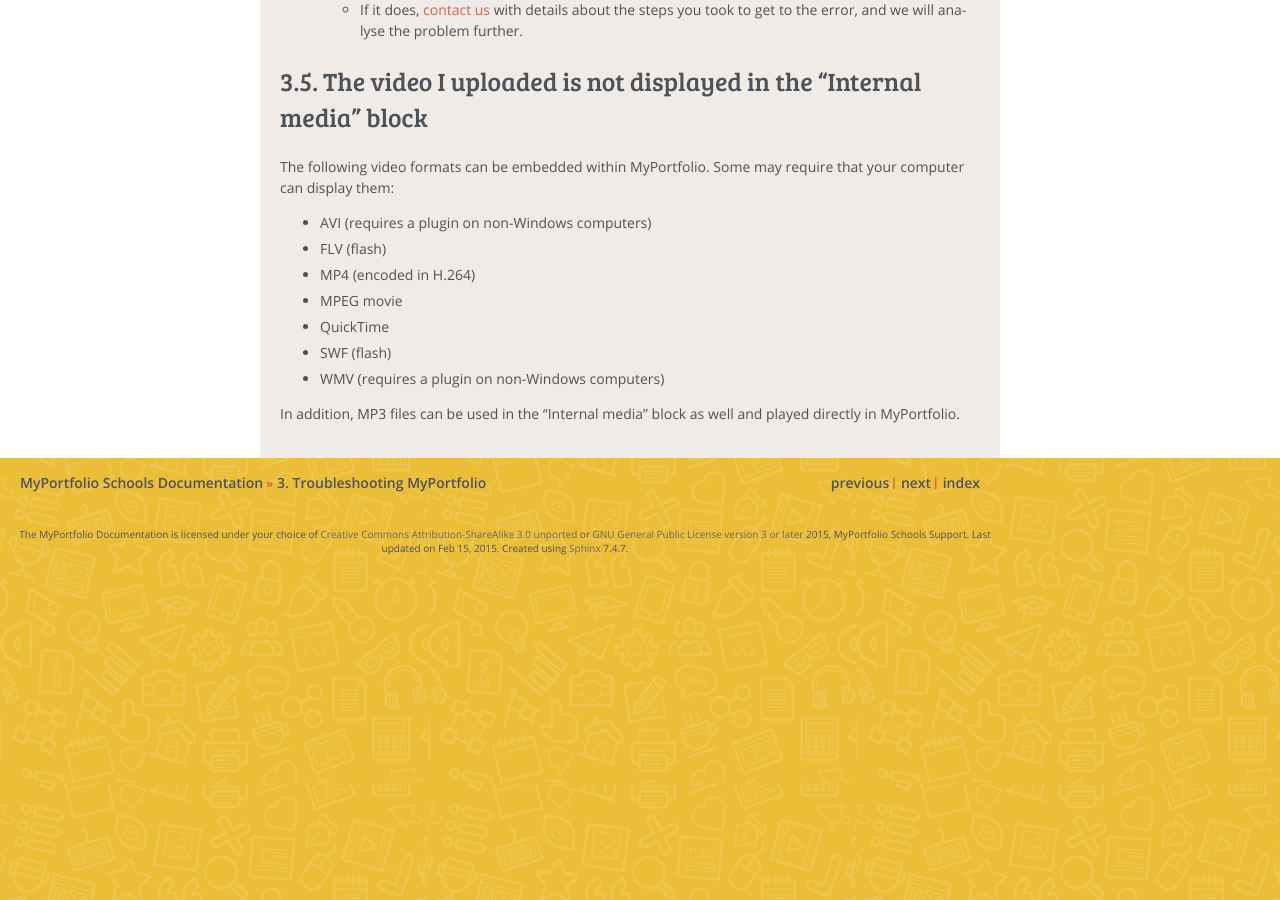
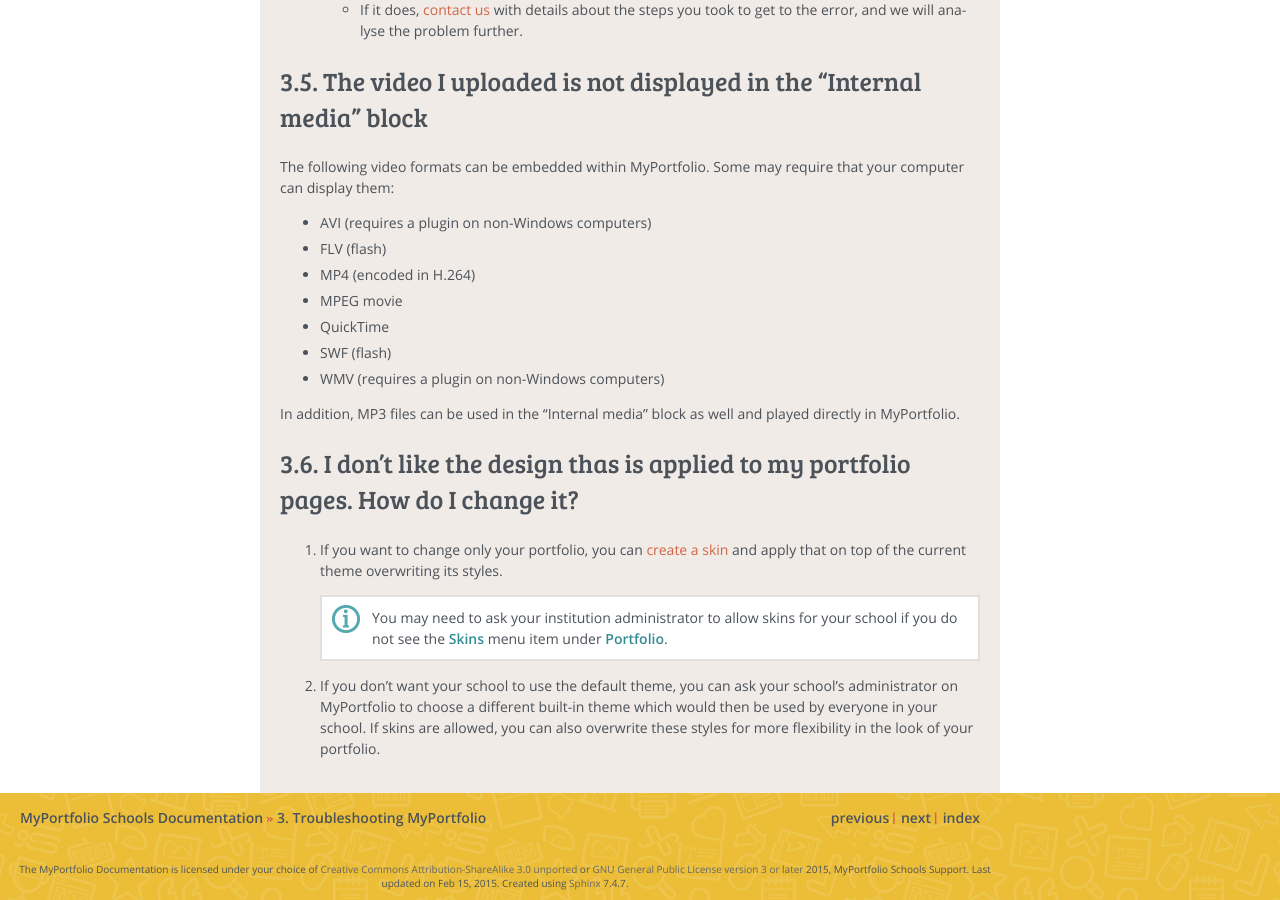
Before and after one commit to catalyst/myportfolio-school-docs, a Sphinx documentation site: the page built from source/faq/troubleshooting.rst, in a window 1280 px wide and 900 px high, scrolled down 1179 px. Built offline with Sphinx 7.4.7, drawn with Linux system fonts in a browser that asks for light colours; comment, search, counter and statistics services are not loaded; some of the changed text lies outside the part shown.

Commit message:
faq/troubleshooting: Add info on skins

```diff
--- a/source/faq/troubleshooting.rst
+++ b/source/faq/troubleshooting.rst
@@ -61,3 +61,13 @@
 * WMV (requires a plugin on non-Windows computers)
 
 In addition, MP3 files can be used in the "Internal media" block as well and played directly in MyPortfolio.
+
+I don't like the design thas is applied to my portfolio pages. How do I change it?
+------------------------------------------------------------------------------------------
+
+#. If you want to change only your portfolio, you can `create a skin <http://manual.mahara.org/en/1.10/portfolio/skins.html>`_ and apply that on top of the current theme overwriting its styles.
+
+   .. note::
+     You may need to ask your institution administrator to allow skins for your school if you do not see the **Skins** menu item under **Portfolio**.
+
+#. If you don't want your school to use the default theme, you can ask your school's administrator on MyPortfolio to choose a different built-in theme which would then be used by everyone in your school. If skins are allowed, you can also overwrite these styles for more flexibility in the look of your portfolio.
```
